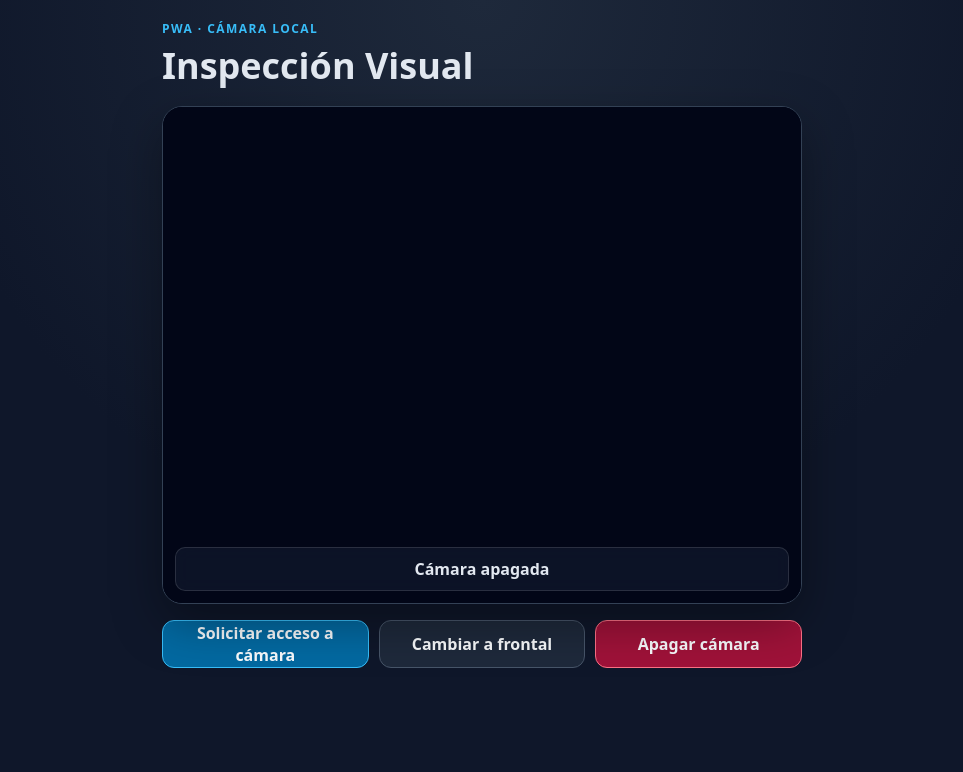
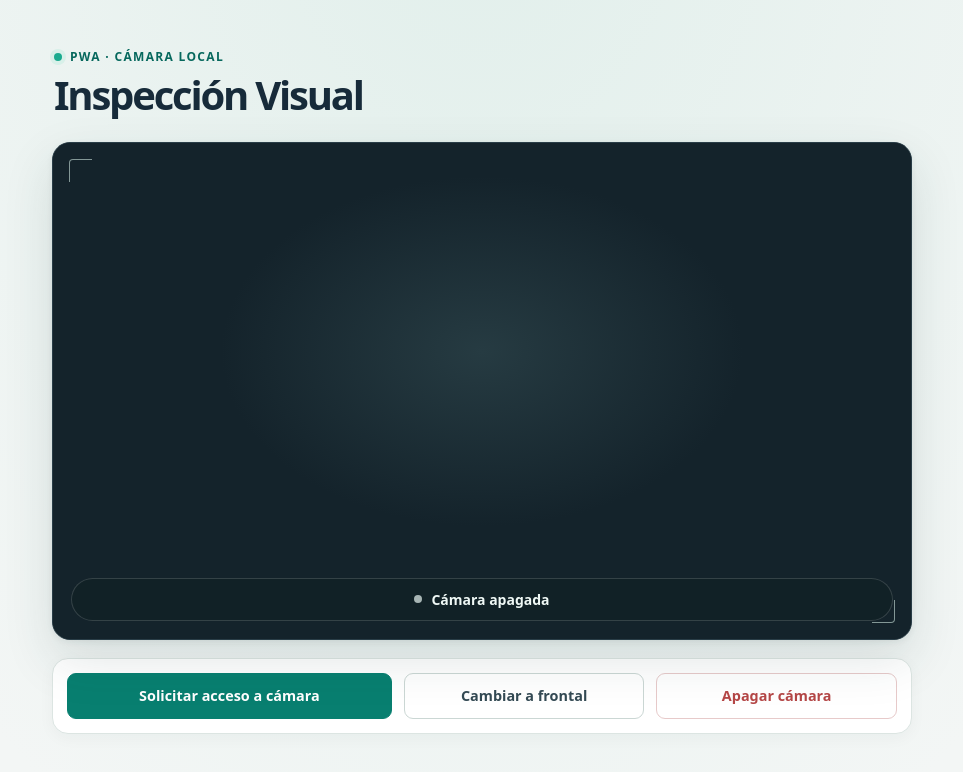
Before and after one commit to FREDYCATARINO/pwa-camara-instalable, a plain HTML site: page index.html in a window 1280 px wide. Shown: the whole page, without its empty margins (158-1121 px from the left). Drawn offline with Linux system fonts and the light colour scheme.

Commit message:
Redisenar interfaz de la PWA
Co-authored-by: Copilot <223556219+Copilot@users.noreply.github.com>

```diff
--- a/styles.css
+++ b/styles.css
@@ -1,8 +1,19 @@
 :root {
-  color-scheme: dark;
+  color-scheme: light;
   font-family: system-ui, -apple-system, BlinkMacSystemFont, "Segoe UI", sans-serif;
-  background: #0f172a;
-  color: #e2e8f0;
+  color: #172b3a;
+  background: #f3f6f5;
+  font-synthesis: none;
+  text-rendering: optimizeLegibility;
+  -webkit-font-smoothing: antialiased;
+  --ink: #172b3a;
+  --muted: #647783;
+  --line: #dce5e2;
+  --surface: #fff;
+  --canvas: #f3f6f5;
+  --brand: #087f70;
+  --brand-dark: #06685d;
+  --danger: #b54747;
 }
 
 * {
@@ -13,21 +24,24 @@ body {
   min-width: 320px;
   min-height: 100vh;
   margin: 0;
-  background: radial-gradient(circle at top, #1e293b 0, #0f172a 55%);
+  background:
+    radial-gradient(ellipse at 50% -20%, #e1efeb 0, transparent 48rem),
+    var(--canvas);
 }
 
 .app {
-  width: min(100%, 680px);
+  width: min(100% - 32px, 860px);
   margin: 0 auto;
-  padding: 20px;
+  padding: 48px 0 56px;
 }
 
 .app-header {
   display: flex;
   align-items: center;
   justify-content: space-between;
-  gap: 16px;
-  margin-bottom: 16px;
+  gap: 20px;
+  margin-bottom: 24px;
+  padding: 0 2px;
 }
 
 h1,
@@ -38,113 +52,258 @@ p {
 
 h1 {
   margin-bottom: 0;
-  font-size: clamp(1.5rem, 6vw, 2.25rem);
+  color: var(--ink);
+  font-size: clamp(1.75rem, 5vw, 2.5rem);
+  font-weight: 720;
+  letter-spacing: -0.055em;
+  line-height: 1.12;
 }
 
 .eyebrow {
-  margin-bottom: 4px;
-  color: #38bdf8;
+  display: flex;
+  align-items: center;
+  gap: 8px;
+  margin-bottom: 8px;
+  color: var(--brand-dark);
   font-size: 0.75rem;
-  font-weight: 800;
-  letter-spacing: 0.12em;
+  font-weight: 750;
+  letter-spacing: 0.11em;
   text-transform: uppercase;
+}
+
+.eyebrow::before {
+  width: 8px;
+  height: 8px;
+  border-radius: 50%;
+  background: #1aab8f;
+  box-shadow: 0 0 0 4px #d8f0e9;
+  content: "";
 }
 
 .camera-card {
   position: relative;
   overflow: hidden;
-  min-height: 240px;
-  border: 1px solid #334155;
-  border-radius: 20px;
-  background: #020617;
-  box-shadow: 0 18px 50px rgb(0 0 0 / 35%);
+  min-height: 300px;
+  border: 1px solid #293d47;
+  border-radius: 18px;
+  background: #14232b;
+  box-shadow: 0 20px 50px rgb(33 60 59 / 13%), 0 2px 6px rgb(33 60 59 / 7%);
 }
 
 #visor-camara {
   display: block;
   width: 100%;
-  min-height: 240px;
-  height: min(62vh, 520px);
+  height: min(62vh, 560px);
+  min-height: 300px;
   object-fit: cover;
-  background: #020617;
+  background:
+    radial-gradient(ellipse at 50% 42%, #263b42 0, transparent 43%),
+    #14232b;
+}
+
+.camera-card::before,
+.camera-card::after {
+  position: absolute;
+  z-index: 1;
+  width: 22px;
+  height: 22px;
+  border-color: rgb(223 247 239 / 55%);
+  border-style: solid;
+  content: "";
+  pointer-events: none;
+}
+
+.camera-card::before {
+  top: 16px;
+  left: 16px;
+  border-width: 1px 0 0 1px;
+  border-radius: 4px 0 0;
+}
+
+.camera-card::after {
+  right: 16px;
+  bottom: 16px;
+  border-width: 0 1px 1px 0;
+  border-radius: 0 0 4px;
 }
 
 .status {
   position: absolute;
-  right: 12px;
-  bottom: 12px;
-  left: 12px;
+  right: 18px;
+  bottom: 18px;
+  left: 18px;
+  display: flex;
+  align-items: center;
+  justify-content: center;
+  gap: 9px;
   margin: 0;
-  padding: 10px 12px;
-  border: 1px solid rgb(255 255 255 / 12%);
-  border-radius: 10px;
-  background: rgb(15 23 42 / 82%);
-  backdrop-filter: blur(8px);
-  text-align: center;
-  font-weight: 700;
+  padding: 11px 16px;
+  border: 1px solid rgb(255 255 255 / 15%);
+  border-radius: 999px;
+  background: rgb(18 34 39 / 82%);
+  color: #eff8f5;
+  font-size: 0.875rem;
+  font-weight: 650;
+  backdrop-filter: blur(12px);
+}
+
+.status::before {
+  width: 8px;
+  height: 8px;
+  flex: 0 0 auto;
+  border-radius: 50%;
+  background: #a7b5b4;
+  content: "";
 }
 
 .permission-card {
-  margin: 16px 0;
-  padding: 18px;
-  border: 1px solid #38bdf8;
-  border-radius: 16px;
-  background: #172033;
+  margin-top: 20px;
+  padding: 22px 24px;
+  border: 1px solid #cce5dc;
+  border-radius: 14px;
+  background: #f0faf6;
+  box-shadow: 0 3px 12px rgb(33 60 59 / 4%);
+}
+
+.permission-card h2 {
+  margin-bottom: 8px;
+  color: var(--ink);
+  font-size: 1.125rem;
+  letter-spacing: -0.02em;
 }
 
 .permission-card p {
-  color: #cbd5e1;
-  line-height: 1.6;
+  max-width: 65ch;
+  margin-bottom: 18px;
+  color: #50646d;
+  font-size: 0.95rem;
+  line-height: 1.65;
 }
 
 .controls {
   display: grid;
-  grid-template-columns: repeat(3, 1fr);
-  gap: 10px;
-  margin-top: 16px;
+  grid-template-columns: 1.35fr 1fr 1fr;
+  gap: 12px;
+  margin-top: 18px;
+  padding: 14px;
+  border: 1px solid var(--line);
+  border-radius: 16px;
+  background: var(--surface);
+  box-shadow: 0 4px 16px rgb(33 60 59 / 4%);
 }
 
 .button {
-  min-height: 48px;
-  border: 1px solid #475569;
-  border-radius: 12px;
-  background: #1e293b;
-  color: #f8fafc;
+  display: inline-flex;
+  min-height: 46px;
+  align-items: center;
+  justify-content: center;
+  padding: 10px 16px;
+  border: 1px solid #cbd7d4;
+  border-radius: 9px;
+  background: #fff;
+  color: #344a54;
   font: inherit;
-  font-weight: 750;
+  font-size: 0.9rem;
+  font-weight: 650;
+  line-height: 1.25;
+  text-align: center;
   cursor: pointer;
+  transition: background-color 140ms ease, border-color 140ms ease, box-shadow 140ms ease, transform 140ms ease;
+}
+
+.button:hover {
+  border-color: #9fb3ad;
+  background: #f6f9f8;
 }
 
 .button:active {
-  transform: scale(0.98);
+  transform: translateY(1px);
+}
+
+.button:focus-visible {
+  outline: 3px solid rgb(8 127 112 / 24%);
+  outline-offset: 2px;
 }
 
 .button-primary {
-  border-color: #38bdf8;
-  background: #0369a1;
+  border-color: var(--brand);
+  background: var(--brand);
+  color: #fff;
+}
+
+.button-primary:hover {
+  border-color: var(--brand-dark);
+  background: var(--brand-dark);
 }
 
 .button-danger {
-  border-color: #fb7185;
-  background: #9f1239;
+  border-color: #e7caca;
+  background: #fff;
+  color: var(--danger);
+}
+
+.button-danger:hover {
+  border-color: #d9aaaa;
+  background: #fff7f6;
 }
 
 .button-install {
-  padding: 0 14px;
-  border-color: #4ade80;
-  background: #166534;
+  border-color: #c4e3d3;
+  background: #eaf7f0;
+  color: #176444;
+}
+
+.button-install:hover {
+  border-color: #9fd1b8;
+  background: #def1e7;
 }
 
 [hidden] {
   display: none !important;
 }
 
-@media (max-width: 520px) {
+@media (max-width: 600px) {
   .app {
-    padding: 14px;
+    width: min(100% - 24px, 860px);
+    padding: 28px 0 36px;
+  }
+
+  .app-header {
+    align-items: flex-start;
+    margin-bottom: 18px;
+  }
+
+  .button-install {
+    min-height: 40px;
+    padding: 8px 11px;
+    font-size: 0.8rem;
+  }
+
+  .camera-card,
+  #visor-camara {
+    min-height: 260px;
+  }
+
+  #visor-camara {
+    height: min(58vh, 500px);
   }
 
   .controls {
     grid-template-columns: 1fr;
+    gap: 9px;
+    padding: 12px;
+  }
+
+  .permission-card {
+    padding: 18px;
   }
 }
+
+@media (prefers-reduced-motion: reduce) {
+  *,
+  *::before,
+  *::after {
+    scroll-behavior: auto !important;
+    transition-duration: 0.01ms !important;
+  }
+}
```
